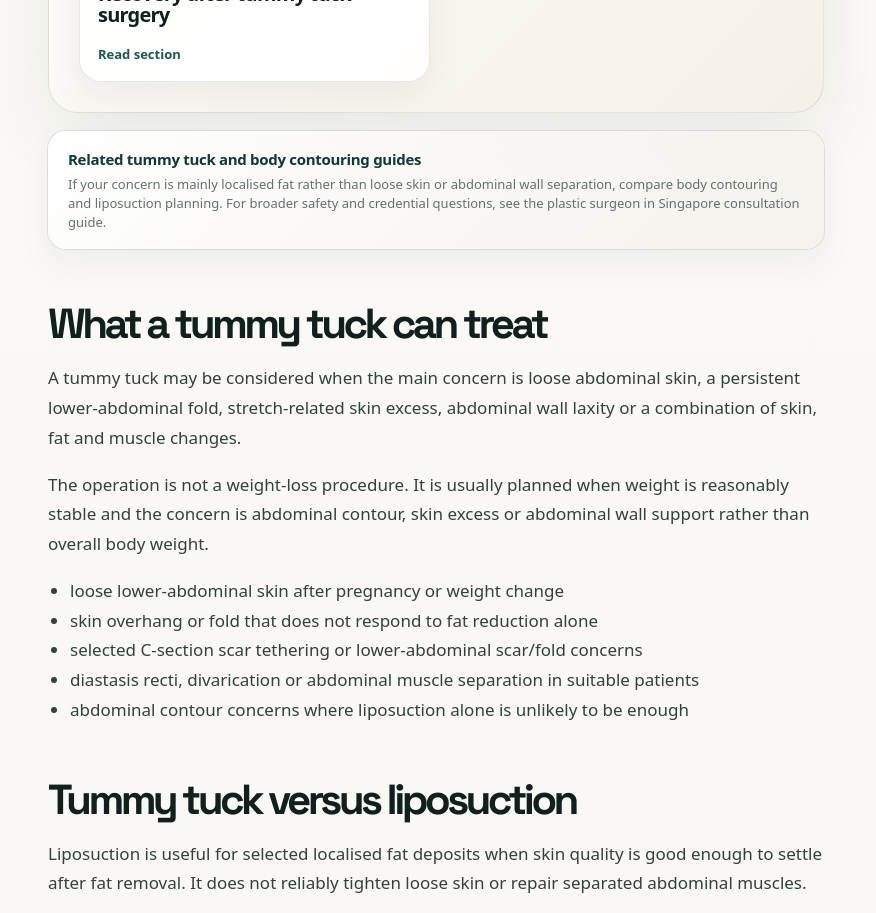
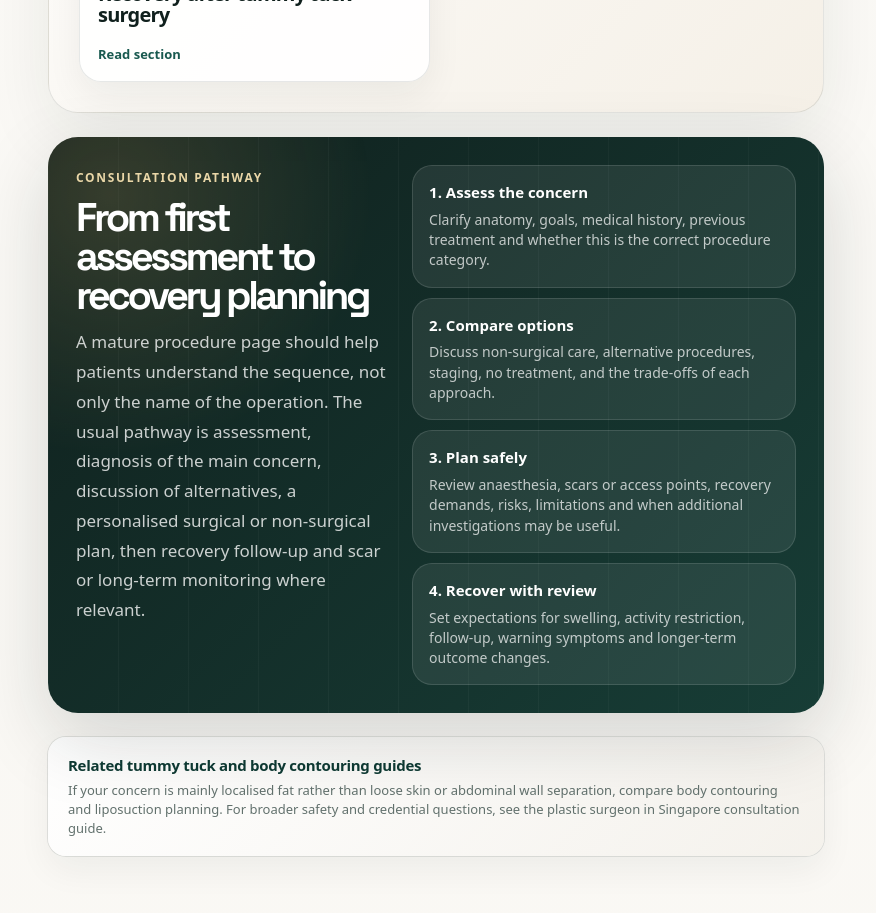
Before and after one commit to zatyrical/plasticwebsite, a Next.js app: page /tummy-tuck-singapore in a window 1280 px wide. Shown: the part 2380-3293 px from the top of the page, without its empty margins (204-1080 px from the left). Built offline with nearby package versions, Linux system fonts and the light colour scheme.

Commit message:
Deepen procedure pages with consultation pathway

```diff
--- a/app/ProcedureArticle.tsx
+++ b/app/ProcedureArticle.tsx
@@ -279,6 +279,22 @@ export default function ProcedureArticlePage({ article }: Props) {
               </div>
             </section>
 
+            <section className="procedure-journey" aria-label="Consultation to recovery pathway">
+              <div className="procedure-journey-copy">
+                <div className="procedure-map-kicker">Consultation pathway</div>
+                <h2>From first assessment to recovery planning</h2>
+                <p>
+                  A mature procedure page should help patients understand the sequence, not only the name of the operation. The usual pathway is assessment, diagnosis of the main concern, discussion of alternatives, a personalised surgical or non-surgical plan, then recovery follow-up and scar or long-term monitoring where relevant.
+                </p>
+              </div>
+              <ol className="procedure-journey-steps">
+                <li><strong>1. Assess the concern</strong><span>Clarify anatomy, goals, medical history, previous treatment and whether this is the correct procedure category.</span></li>
+                <li><strong>2. Compare options</strong><span>Discuss non-surgical care, alternative procedures, staging, no treatment, and the trade-offs of each approach.</span></li>
+                <li><strong>3. Plan safely</strong><span>Review anaesthesia, scars or access points, recovery demands, risks, limitations and when additional investigations may be useful.</span></li>
+                <li><strong>4. Recover with review</strong><span>Set expectations for swelling, activity restriction, follow-up, warning symptoms and longer-term outcome changes.</span></li>
+              </ol>
+            </section>
+
             {article.slug.includes('lymphedema') || article.slug.includes('lymphovenous') ? (
               <div className="reviewer-card" aria-label="Related LymphedAsia education links">
                 <strong>Related lymphedema education hub</strong>
--- a/app/globals.css
+++ b/app/globals.css
@@ -727,3 +727,16 @@
 .procedure-map-card strong{display:block;margin:10px 0 14px;font-size:20px;line-height:1.08;letter-spacing:-.04em;color:var(--ink)}
 .procedure-map-card span{font-size:13px;font-weight:720;color:var(--emerald-2)}
 @media(max-width:900px){.article-trust-strip{gap:7px;margin-top:16px}.article-trust-strip span{font-size:10px;padding:7px 9px}.procedure-decision-map{margin:26px 0 10px;padding:20px;border-radius:22px}.procedure-map-grid{grid-template-columns:1fr;gap:10px}.procedure-map-card{min-height:118px;border-radius:18px}.procedure-map-card strong{font-size:18px}}
+
+/* Nassif-inspired consultation-to-recovery journey block for mature specialist procedure pages. */
+.procedure-journey{display:grid;grid-template-columns:minmax(0,.9fr) minmax(280px,1.1fr);gap:22px;margin:24px 0 24px;padding:28px;border-radius:30px;background:linear-gradient(135deg,#10201d,#173d36);color:white;box-shadow:0 26px 76px rgba(16,32,29,.16);overflow:hidden;position:relative}
+.procedure-journey:before{content:"";position:absolute;inset:0;background:radial-gradient(circle at 8% 10%,rgba(184,154,94,.28),transparent 30%),repeating-linear-gradient(90deg,rgba(255,255,255,.045) 0 1px,transparent 1px 70px);pointer-events:none;opacity:.8}
+.procedure-journey-copy,.procedure-journey-steps{position:relative;z-index:1}
+.article-content .procedure-journey h2{margin:0 0 12px;color:white;font-size:clamp(28px,3.5vw,40px);line-height:.98}
+.procedure-journey p{color:rgba(255,255,255,.78);margin:0}
+.procedure-journey .procedure-map-kicker{display:inline-flex;margin-bottom:12px;color:#ead7a8;font-size:12px;font-weight:800;letter-spacing:.14em;text-transform:uppercase}
+.procedure-journey-steps{list-style:none;margin:0;padding:0;display:grid;gap:10px;counter-reset:none}
+.procedure-journey-steps li{display:grid;gap:6px;margin:0;padding:16px;border-radius:20px;background:rgba(255,255,255,.08);border:1px solid rgba(255,255,255,.12);color:white;line-height:1.45}
+.procedure-journey-steps strong{font-size:15px;color:#fff}
+.procedure-journey-steps span{font-size:14px;color:rgba(255,255,255,.72)}
+@media(max-width:900px){.procedure-journey{grid-template-columns:1fr;padding:20px;border-radius:22px;gap:16px}.procedure-journey-steps li{border-radius:16px;padding:14px}.procedure-journey-steps strong{font-size:14px}.procedure-journey-steps span{font-size:13px}}
--- a/app/procedureArticles.ts
+++ b/app/procedureArticles.ts
@@ -435,6 +435,8 @@ export const procedureArticles: Record<string, ProcedureArticle> = {
       { question: 'Do all Asian rhinoplasty patients need rib cartilage?', answer: 'No. Rib cartilage is considered when stronger structural support is needed. Some patients may be suitable for other cartilage sources, implants, limited grafting or a different approach.' },
       { question: 'Why is rib cartilage often discussed in Asian rhinoplasty?', answer: 'In many Asian noses, septal cartilage may not provide enough strength or quantity for major augmentation. Rib cartilage can provide a stronger framework for height, projection, tip definition and support when those goals are appropriate.' },
       { question: 'Can rhinoplasty improve breathing?', answer: 'If there is septal deviation or structural airway obstruction, functional correction may be discussed. Cosmetic rhinoplasty alone is not the same as airway surgery.' },
+      { question: 'What happens during an Asian rhinoplasty consultation?', answer: 'Consultation usually includes facial analysis, nasal airway symptoms, skin thickness, bridge and tip support, nostril shape, previous surgery or filler history, photographs and discussion of whether grafts, implants, septal correction or a more limited plan are appropriate.' },
+      { question: 'Is an implant or cartilage better for Asian rhinoplasty?', answer: 'There is no single best material for every patient. Implants, septal cartilage, ear cartilage and rib cartilage each have different roles, benefits and risks. The safer choice depends on anatomy, desired change, skin thickness, infection risk, previous surgery and the need for structural support.' },
       { question: 'How long does swelling last?', answer: 'Early swelling improves over weeks, but nasal tip swelling and refinement can take months. Revision cases and thicker skin may take longer.' },
       { question: 'Is revision rhinoplasty more complex?', answer: 'Often yes. Scar tissue, previous implants, fillers, grafts and altered anatomy can make revision surgery more complex and may limit what can be safely changed.' }
     ]
@@ -507,6 +509,8 @@ export const procedureArticles: Record<string, ProcedureArticle> = {
       { question: 'Will a face lift change how I look?', answer: 'The aim is usually refreshed facial contour rather than a different identity. The degree of change depends on anatomy, technique and healing.' },
       { question: 'Can non-surgical treatments replace surgery?', answer: 'Non-surgical treatments can help selected concerns, but they cannot reproduce the tissue repositioning and skin redraping of surgery in patients with significant laxity.' },
       { question: 'Where are face lift scars placed?', answer: 'Scar placement depends on the technique and anatomy, but incisions are commonly planned around the ear and hairline. Scars mature over months and do not disappear completely.' },
+      { question: 'What is the difference between a face lift and a neck lift?', answer: 'A face lift mainly addresses lower-face and jawline soft-tissue descent, while a neck lift focuses on neck laxity, platysmal bands or neck contour. Many patients need both areas assessed together because jawline and neck ageing often overlap.' },
+      { question: 'Who is not a good candidate for face and neck lift surgery?', answer: 'Patients with unstable medical conditions, active smoking or nicotine use, unrealistic expectations, mainly skin-surface concerns, or concerns better treated non-surgically may not be suitable until risk factors and goals are clarified.' },
       { question: 'How long is recovery after a face and neck lift?', answer: 'Recovery varies. Bruising, swelling, tightness and numbness are common early changes, while scar maturation and final contour refinement continue over months.' },
       { question: 'Can a neck lift be done without a face lift?', answer: 'Sometimes. The decision depends on whether the main concern is isolated to the neck or also involves the jawline and lower face. A consultation is needed to assess this properly.' }
     ]
@@ -715,7 +719,10 @@ export const procedureArticles: Record<string, ProcedureArticle> = {
       { question: 'Can a face cut be changed after it heals?', answer: 'Sometimes. A mature facial scar that is raised, widened, depressed, painful, tethered or poorly aligned may be assessed for scar treatment or revision. The best option depends on scar maturity, location, skin type and symptoms.' },
       { question: 'What is the fastest way to heal a cut on the face?', answer: 'Fast healing depends on proper cleaning, timely assessment, appropriate closure when needed, avoiding infection, not picking the wound, sun protection and following wound-care advice. There is no safe shortcut that guarantees an invisible scar.' },
       { question: 'What is surgery on your face called?', answer: 'The term depends on the problem. Repair of a cut may be called facial laceration repair or wound closure. Later improvement of a mature scar may be called scar revision.' },
-      { question: 'When should a child’s facial cut be seen by a plastic surgeon?', answer: 'Specialist assessment may be helpful for deep, gaping or contaminated wounds, cuts crossing the lip or eyelid, injuries near important structures, or wounds where layered repair and precise alignment are important.' }
+      { question: 'When should a child’s facial cut be seen by a plastic surgeon?', answer: 'Specialist assessment may be helpful for deep, gaping or contaminated wounds, cuts crossing the lip or eyelid, injuries near important structures, or wounds where layered repair and precise alignment are important.' },
+      { question: 'Do facial cuts always need stitches?', answer: 'No. Some superficial cuts may be managed with cleaning, dressings, adhesive strips or tissue glue. Deeper, gaping, bleeding, contaminated or landmark-crossing cuts often need formal assessment and may need layered suturing.' },
+      { question: 'What makes a facial cut higher risk for visible scarring?', answer: 'Higher-risk features include wound tension, infection, contamination, tissue loss, delayed treatment, inward-turned skin edges, cuts crossing relaxed skin tension lines or facial landmarks, and individual scar biology such as hypertrophic or keloid tendency.' },
+      { question: 'Can a plastic surgeon guarantee a smaller scar?', answer: 'No. Every full-thickness skin cut heals with a scar. Plastic surgical repair may optimise cleaning, alignment, layered support and aftercare, but scar appearance still depends on the injury, healing biology, infection risk and scar care.' }
     ]
   },
 
```
